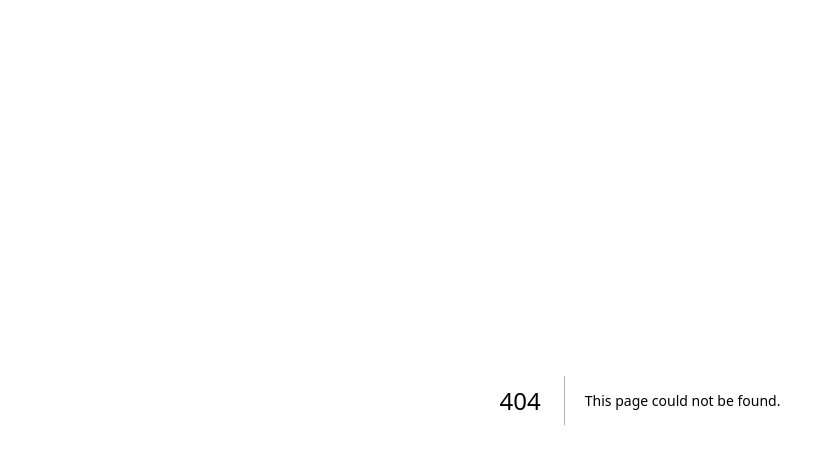
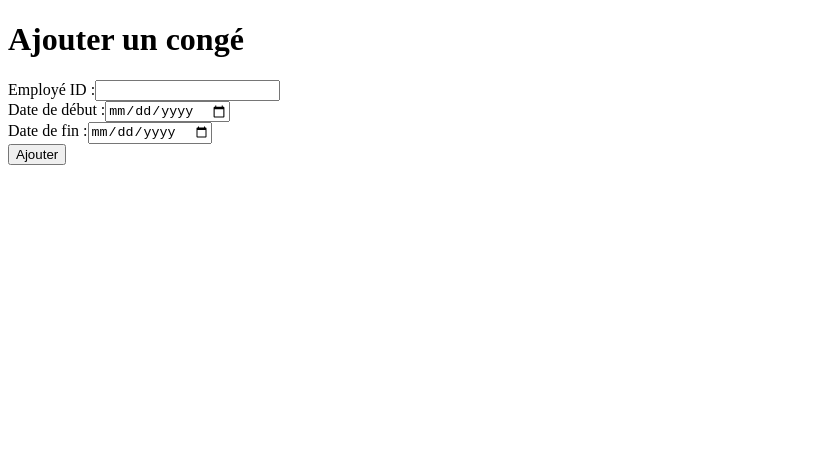
Before and after one commit to firastekup/RHmanagmentFrontNext, a Next.js app: page /add-leave in a window 1280 px wide. Before the commit this address had no page. Shown: the top 464 px of the page, without its empty margins (0-835 px from the left). Built offline with nearby package versions, Linux system fonts and the light colour scheme.

Commit message:
add name user to leaves

```diff
--- /dev/null
+++ b/src/pages/add-leave.js
@@ -0,0 +1,61 @@
+// pages/add-leave.js
+import { useState } from 'react';
+import axios from 'axios';
+import { useRouter } from 'next/router';
+
+const AddLeave = () => {
+  const [employeeId, setEmployeeId] = useState('');
+  const [startDate, setStartDate] = useState('');
+  const [endDate, setEndDate] = useState('');
+  const [status, setStatus] = useState('pending');
+  const [message, setMessage] = useState('');
+  const router = useRouter();
+
+  const handleSubmit = async (event) => {
+    event.preventDefault();
+    try {
+      const leaveData = { employeeId, startDate, endDate, status };
+      await axios.post('http://localhost:4000/leaves', leaveData);
+      setMessage('Congé ajouté avec succès');
+      router.push('/leaves');  // Rediriger vers la page des congés
+    } catch (error) {
+      setMessage('Erreur lors de l\'ajout du congé');
+    }
+  };
+
+  return (
+    <div>
+      <h1>Ajouter un congé</h1>
+      {message && <p>{message}</p>}
+      <form onSubmit={handleSubmit}>
+        <div>
+          <label>Employé ID :</label>
+          <input
+            type="number"
+            value={employeeId}
+            onChange={(e) => setEmployeeId(e.target.value)}
+          />
+        </div>
+        <div>
+          <label>Date de début :</label>
+          <input
+            type="date"
+            value={startDate}
+            onChange={(e) => setStartDate(e.target.value)}
+          />
+        </div>
+        <div>
+          <label>Date de fin :</label>
+          <input
+            type="date"
+            value={endDate}
+            onChange={(e) => setEndDate(e.target.value)}
+          />
+        </div>
+        <button type="submit">Ajouter</button>
+      </form>
+    </div>
+  );
+};
+
+export default AddLeave;
--- a/src/pages/leaves.js
+++ b/src/pages/leaves.js
@@ -1,69 +1,67 @@
-// pages/leaves.js
 import { useEffect, useState } from 'react';
+import axios from 'axios';
 
-const LeavesPage = () => {
+const Leaves = () => {
   const [leaves, setLeaves] = useState([]);
-  const [loading, setLoading] = useState(true);
+  const [error, setError] = useState(null);
 
   useEffect(() => {
-    // Fonction pour récupérer les données des congés
-    const fetchLeaves = async () => {
-      try {
-        const response = await fetch('http://localhost:4000/leaves', {
-          method: 'GET',
-          headers: {
-            'Content-Type': 'application/json',
-            'Authorization': `Bearer ${localStorage.getItem('token')}`,
-          },
-        });
-
-        if (response.ok) {
-          const data = await response.json();
-          setLeaves(data);
-        } else {
-          console.error('Failed to fetch leaves');
-        }
-      } catch (error) {
-        console.error('Error fetching leaves:', error);
-      } finally {
-        setLoading(false);  // Mettre à jour l'état de chargement
-      }
-    };
-
-    fetchLeaves();
+    // Récupérer tous les congés depuis l'API
+    axios.get('http://localhost:4000/leaves')
+      .then((response) => {
+        setLeaves(response.data);
+      })
+      .catch(() => {
+        setError('Erreur lors de la récupération des congés');
+      });
   }, []);
 
-  if (loading) {
-    return <div>Loading...</div>;
-  }
+  const deleteLeave = async (id) => {
+    try {
+      await axios.delete(`http://localhost:4000/leaves/${id}`);
+      setLeaves((prevLeaves) => prevLeaves.filter((leave) => leave.id !== id));
+    } catch (error) {
+      console.error('Erreur lors de la suppression du congé', error);
+    }
+  };
+
+  const updateLeave = async (id, status) => {
+    try {
+      await axios.patch(`http://localhost:4000/leaves/${id}`, { status });
+      setLeaves((prevLeaves) =>
+        prevLeaves.map((leave) => (leave.id === id ? { ...leave, status } : leave))
+      );
+    } catch (error) {
+      console.error('Erreur lors de la mise à jour du congé', error);
+    }
+  };
 
   return (
     <div>
-      <h1>Leave Requests</h1>
+      <h1>Liste des congés</h1>
+      {error && <p>{error}</p>}
       <table>
         <thead>
           <tr>
-            <th>Employee Name</th>
-            <th>Start Date</th>
-            <th>End Date</th>
-            <th>Status</th>
-            <th>Action</th>
+            <th>Nom de l'employé</th>
+            <th>Début</th>
+            <th>Fin</th>
+            <th>Statut</th>
+            <th>Actions</th>
           </tr>
         </thead>
         <tbody>
           {leaves.map((leave) => (
             <tr key={leave.id}>
-              <td>{leave.employeeName}</td>
+              {/* Afficher le nom de l'employé depuis le champ nomEmploye */}
+              <td>{leave.nomEmploye}</td>
               <td>{new Date(leave.startDate).toLocaleDateString()}</td>
               <td>{new Date(leave.endDate).toLocaleDateString()}</td>
               <td>{leave.status}</td>
               <td>
-                {leave.status === 'pending' && (
-                  <>
-                    <button>Approve</button>
-                    <button>Reject</button>
-                  </>
-                )}
+                <button onClick={() => updateLeave(leave.id, 'approved')}>Approuver</button>
+                <button onClick={() => updateLeave(leave.id, 'rejected')}>Rejeter</button>
+                <button onClick={() => deleteLeave(leave.id)}>Supprimer</button>
               </td>
             </tr>
           ))}
@@ -73,4 +71,4 @@ const LeavesPage = () => {
   );
 };
 
-export default LeavesPage;
+export default Leaves;
--- a/src/pages/user/request-leave.js
+++ b/src/pages/user/request-leave.js
@@ -1,4 +1,3 @@
-// pages/user/request-leave.js
 import { useState } from 'react';
 import axios from 'axios';
 import { useRouter } from 'next/router';
@@ -14,7 +13,8 @@ const RequestLeavePage = () => {
     e.preventDefault();
 
     const token = localStorage.getItem('token');
-    if (!token) {
+    const userName = localStorage.getItem('userName');  // Récupérer le nom de l'utilisateur
+    if (!token || !userName) {
       router.push('/login');
       return;
     }
@@ -23,9 +23,10 @@ const RequestLeavePage = () => {
       const response = await axios.post(
         'http://localhost:4000/leaves', // Votre route backend pour créer une demande de congé
         {
-          employeeId: 1, // Vous devez remplacer cela par l'ID de l'utilisateur connecté, par exemple depuis un contexte ou le token
+          employeeId: 1, // Vous devez remplacer cela par l'ID de l'utilisateur connecté
           startDate,
           endDate,
+          nomEmploye: userName, // Ajouter le nom de l'employé
         },
         {
           headers: {
```
